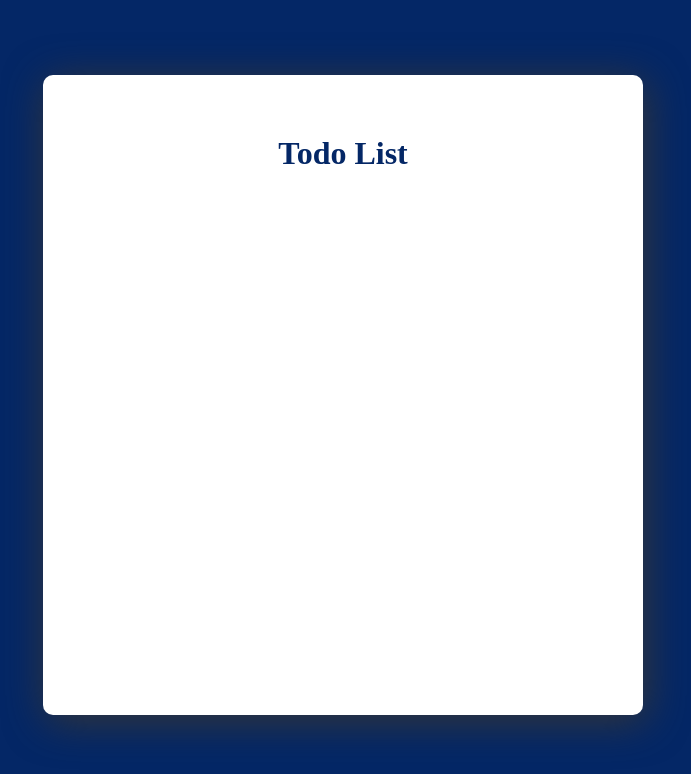
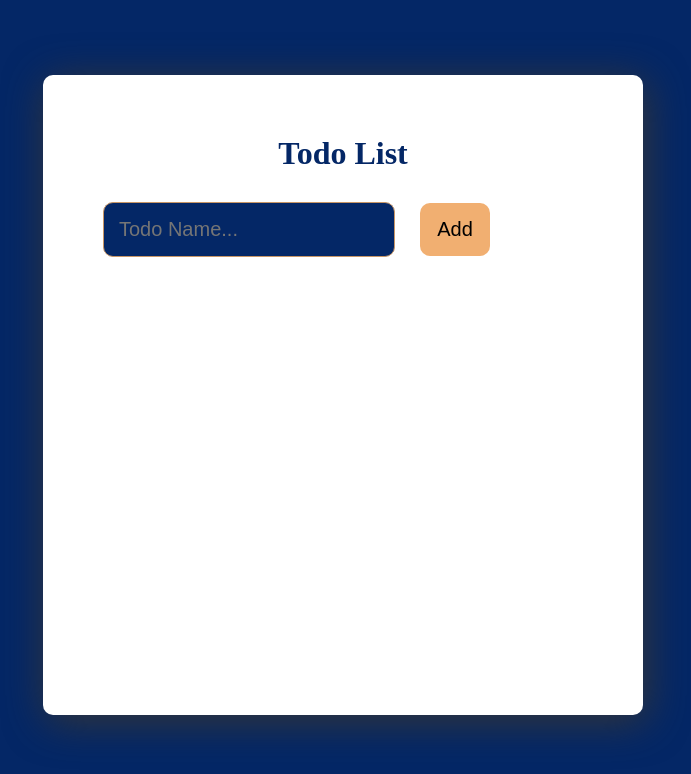
Before and after one commit to Shushan04/-, a React (Create React App) app: page / in a window 1280 px wide. Shown: the top 774 px of the page, without its empty margins (297-988 px from the left). Built offline with nearby package versions, Linux system fonts and the light colour scheme.

Commit message:
add form

```diff
--- a/src/App.js
+++ b/src/App.js
@@ -1,15 +1,27 @@
 import React, { useState } from "react";
 import Header from "./component/header";
+import Form from "./component/form";
 import './app.css';
 
 const App = () =>{
+    const [input,setInput] = useState("");
+    const [todos,setTodos] = useState([]);
+
+
     return(
         <div className="container">
             <div className="app-wrapper">
                 <div>
                     <Header/>
                 </div>
-
+                <div>
+                    <Form
+                    input={input}
+                    setInput={setInput}
+                    todos={todos}
+                    setTodos={setTodos}
+                    />
+                </div>
             </div>
         </div>
     )
--- a/src/app.css
+++ b/src/app.css
@@ -25,3 +25,24 @@
     text-align: center;
     margin: 30px 0;
 }
+.task-input{
+    outline: none;
+    width: 260px;
+    margin-right: 25px;
+    margin-left: 30px;
+    padding: 15px;
+    font-size: 20px;
+    color: #ccc;
+    background-color: #042766;
+    border: 1px solid #c89666;
+    border-radius: 10px;
+}
+.add-button{
+    width: 70px;
+    padding: 15px 15px;
+    font-size: 20px;
+    border: 0;
+    border-radius: 10px;
+    background-color: #f1af71;
+    cursor: pointer;
+}
--- /dev/null
+++ b/src/component/form.js
@@ -0,0 +1,30 @@
+import React from "react";
+
+const Form = ({input, setInput, todos, setTodos}) => {
+   const onInputChange = (event) =>{
+    setInput(event.target.value);
+   };
+   const onFormSubmit = (event) =>{
+    event.prevenDefault();
+   }
+    return(
+        <div>
+            <form onSubmit={onFormSubmit}>
+                <input
+                 type="text"
+                 placeholder="Todo Name..."
+                 className="task-input"
+                 value={input}
+                 required
+                 onChange={onInputChange}
+                />
+                <button className="add-button" type="submit">
+                    Add
+                </button>
+
+            </form>
+        </div>
+    )
+}
+
+export default Form;
--- a/src/index.js
+++ b/src/index.js
@@ -1,5 +1,6 @@
 import React from "react";
 import ReactDOM from "react-dom/client";
+import Form from "./component/form";
 import App from "./app"
 
 const rootElement = document.getElementById('root');
```
